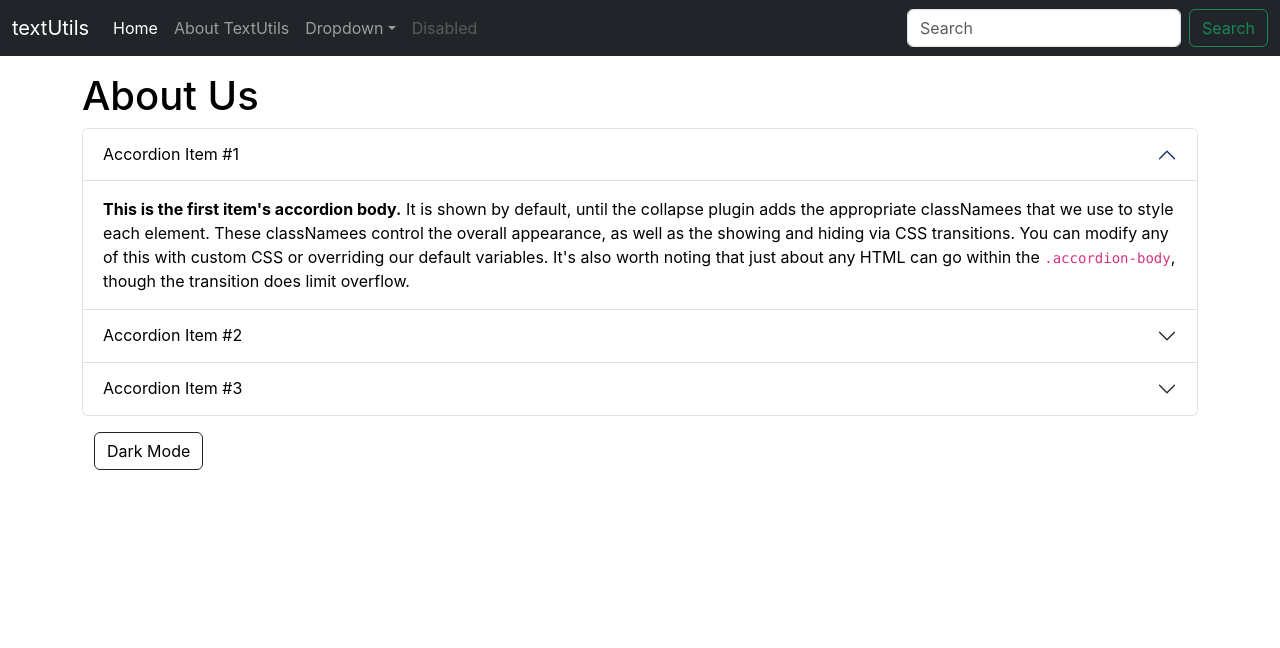
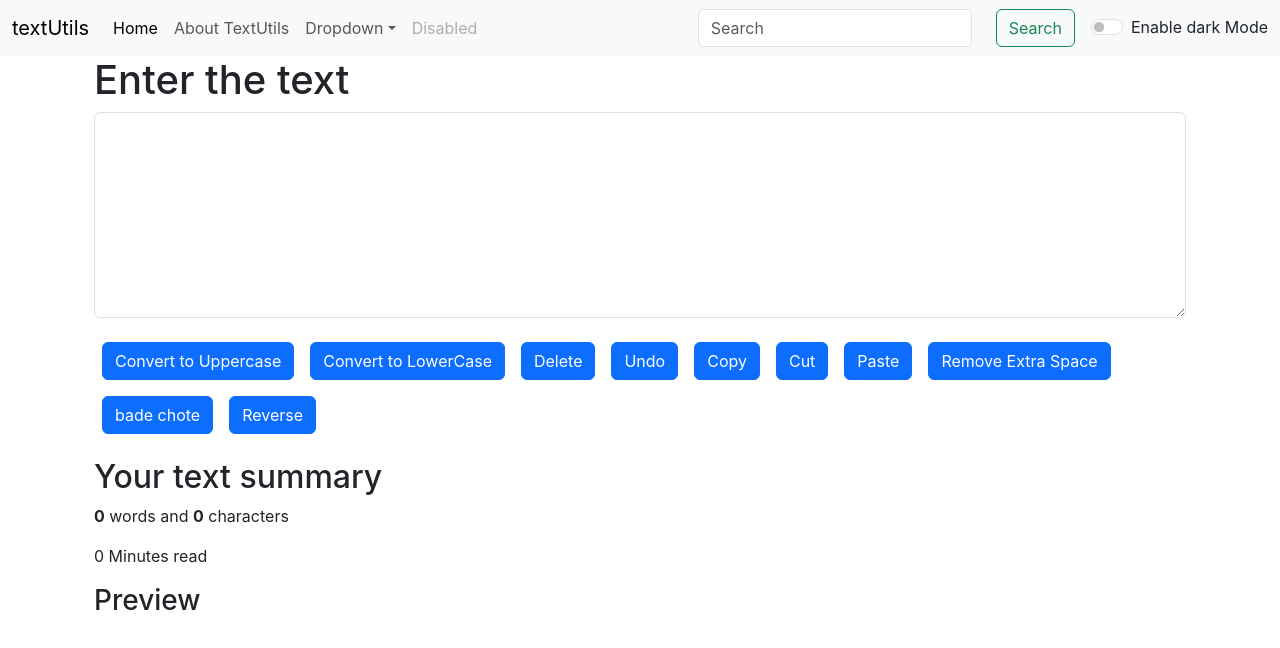
Before and after one commit to Manish72366/TextUtils, a React (Create React App) app: page / in a window 1280 px wide. Shown: the top 648 px of the page. Built offline with nearby package versions, Linux system fonts and the light colour scheme.

Commit message:
modified dark mode

```diff
--- a/src/App.js
+++ b/src/App.js
@@ -1,16 +1,39 @@
+import React , { useState } from "react";
 import "./App.css";
 import Navbar from "./components/Navbar";
-// import TextForm from "./components/TextForm";
-import About from "./components/About";
+import TextForm from "./components/TextForm";
+// import About from "./components/About";
+
+
 function App() {
+  const [mode , setMode] = useState('light');
+  const toggleMode = () =>
+  {
+    if(mode === 'dark')
+    {
+      setMode('light');
+      document.body.style.backgroundColor = 'white'; // whole body have backgroun white
+      document.body.style.color = 'black'; // whole body text color = black
+      let ele = document.getElementById('MyBox');// MyBox id element is in TextForm.js
+      ele.style.backgroundColor ='white'; // applying backgroun color to the TextForm
+    }
+    else
+    {
+      setMode('dark');
+      document.body.style.backgroundColor = 'rgb(3 ,2, 37)';
+      document.body.style.color = 'white';
+      let ele = document.getElementById('MyBox');
+      ele.style.backgroundColor ='rgb(3,2,37)';
+    }
+  }
   return (
+
     <>
-      <Navbar title="textUtils" aboutText="About TextUtils" />
-      {/* // so basically container is a class of bootstrap which provide some other decorations to this text form  */}
-      <div className="container my-7">
-        {/* <TextForm heading = "Enter the text"/> */}
+      <Navbar title="textUtils" aboutText="About TextUtils" mode = {mode} toggleMode = {toggleMode}/>
+      <div className="container my-7" >
+        <TextForm heading = "Enter the text" mode = {mode}/>
       </div>
-      <About/>
+      {/* <About/> */}
     </>
   );
 }
--- a/src/components/Navbar.js
+++ b/src/components/Navbar.js
@@ -4,7 +4,7 @@
 
 export default function Navbar(props) {
   return (
-    <nav className="navbar navbar-expand-lg navbar-dark bg-dark">  {/* class = className in the react and some changes are also  for = HtmlFor , tab = Tab and so other*/}
+    <nav className={`navbar navbar-expand-lg navbar-${props.mode} bg-${props.mode}`}> {/* Curly bracket and then backticks helps us to use  template literal inside the whole string ${} use to write js things inside */}
     <div className="container-fluid">
       <a className="navbar-brand" href="/">{props.title}</a>
       <button className="navbar-toggler" type="button" data-bs-toggle="collapse" data-bs-target="/navbarSupportedContent" aria-controls="navbarSupportedContent" aria-expanded="false" aria-label="Toggle navigation">
@@ -35,8 +35,12 @@
         </ul>
         <form className="d-flex" role="search">
           <input className="form-control me-2" type="search" placeholder="Search" aria-label="Search"/>
-          <button className="btn btn-outline-success" type="submit">Search</button>
+          <button className="btn btn-outline-success mx-3" type="submit">Search</button>
         </form>
+        <div className={`form-check form-switch text-${props.mode === 'dark' ? 'light' : 'dark'}`}> {/* text-light to do text color white*/}
+          <input className="form-check-input" type="checkbox" role="switch" id="flexSwitchCheckDefault" onClick={props.toggleMode} />
+          <label className="form-check-label" htmlFor="flexSwitchCheckDefault" >Enable {props.mode === 'light' ? 'dark' : 'light'} Mode</label>
+        </div>
       </div>
     </div>
   </nav>
--- a/src/components/TextForm.js
+++ b/src/components/TextForm.js
@@ -83,7 +83,9 @@
       <div className="container">
         <h1>{props.heading}</h1>
         <div className="mb-3">
-          <textarea className="form-control" value={text} onChange={handleOnChange} id="MyBox" rows="8"></textarea>{" "}
+          {/* <textarea className="form-control" value={text} onChange={handleOnChange} style = {{backgroundColor : props.mode === 'dark'? 'white' : 'dark' , color : props.mode === 'dark'? 'white': 'dark'} id="MyBox" rows="8" ></textarea>{" "} inside curely bracket you can write js and here i used ternary operator also and set the style*/}
+          {/* curely bracket with backticks inside a className helps us to write js */}
+          <textarea className={`form-control text-${props.mode === 'dark' ? 'light' : 'dark'}`} value={text} onChange={handleOnChange} id="MyBox" rows="8" ></textarea>{" "}
           {/* value = {text} means textarea mai pre written text hoga  ar usko change aap kr skte ho setText se Now onChange used when you try to write in the text area now listen if you remove value so you can easily write any thing but value block your area to write so we have to use onChange here as on change happen we are calling a function handleOnChange . so onChange is important to write  */}
         </div>
         <button className="btn btn-primary mx-2 my-2" onClick={handleUpClick}> Convert to Uppercase </button>
@@ -100,7 +102,7 @@
       <div className="container my-3">
 
         <h2>Your text summary </h2>
-        <p><b>{text.split(" ").length - 1}</b> words and <b>{text.length}</b> </p>
+        <p><b>{text.length ===  0 ? text.split(" ").length - 1 : text.split(" ").length}</b> words and <b>{text.length}</b> characters</p>
         <p>{0.008 * (text.split(" ").length - 1)} Minutes read</p>  {/* on avg the time taken to read one word is  0.008 minute */}
         <h3>Preview</h3>
         <p><b>{text}</b></p>
```
